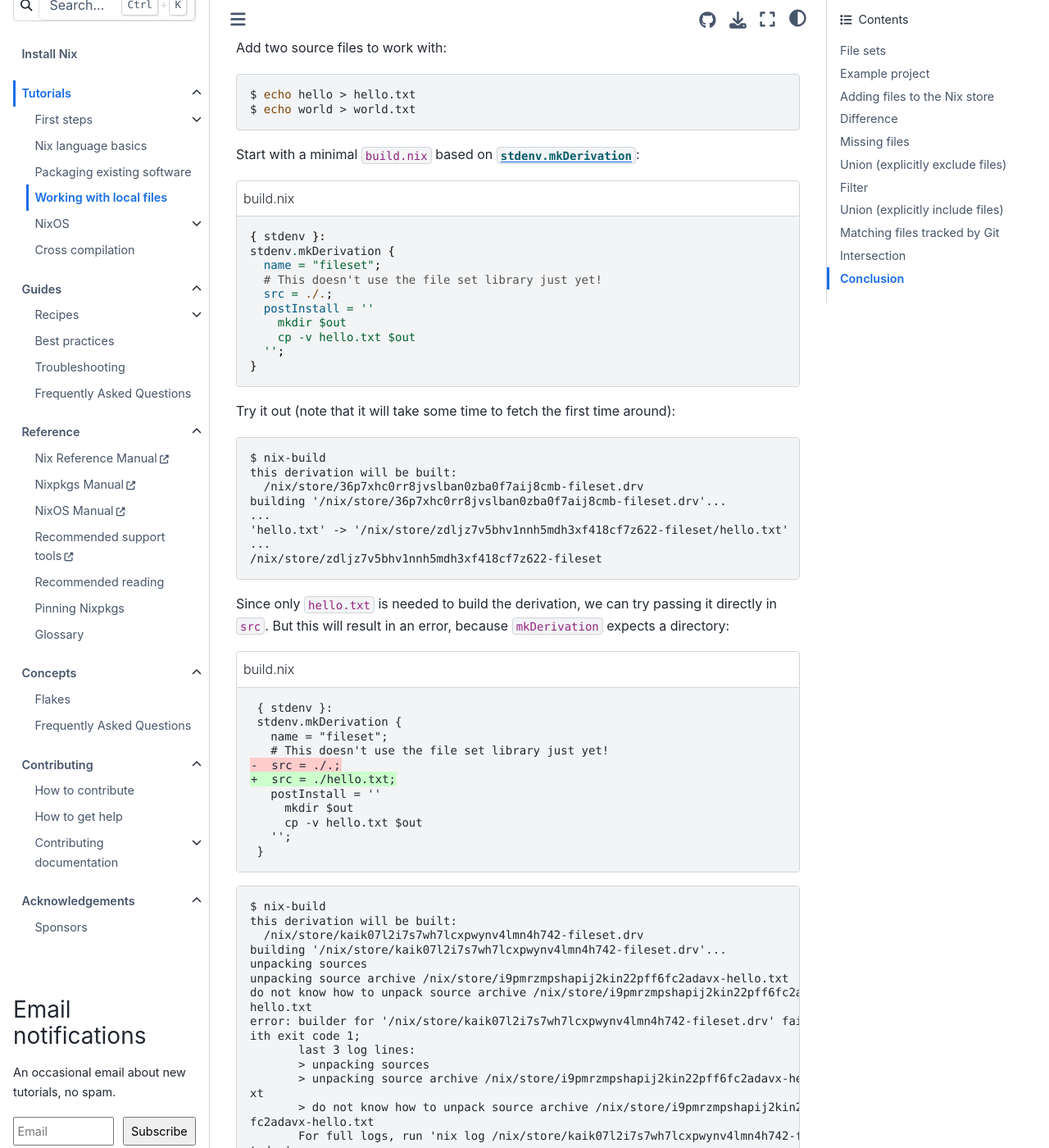
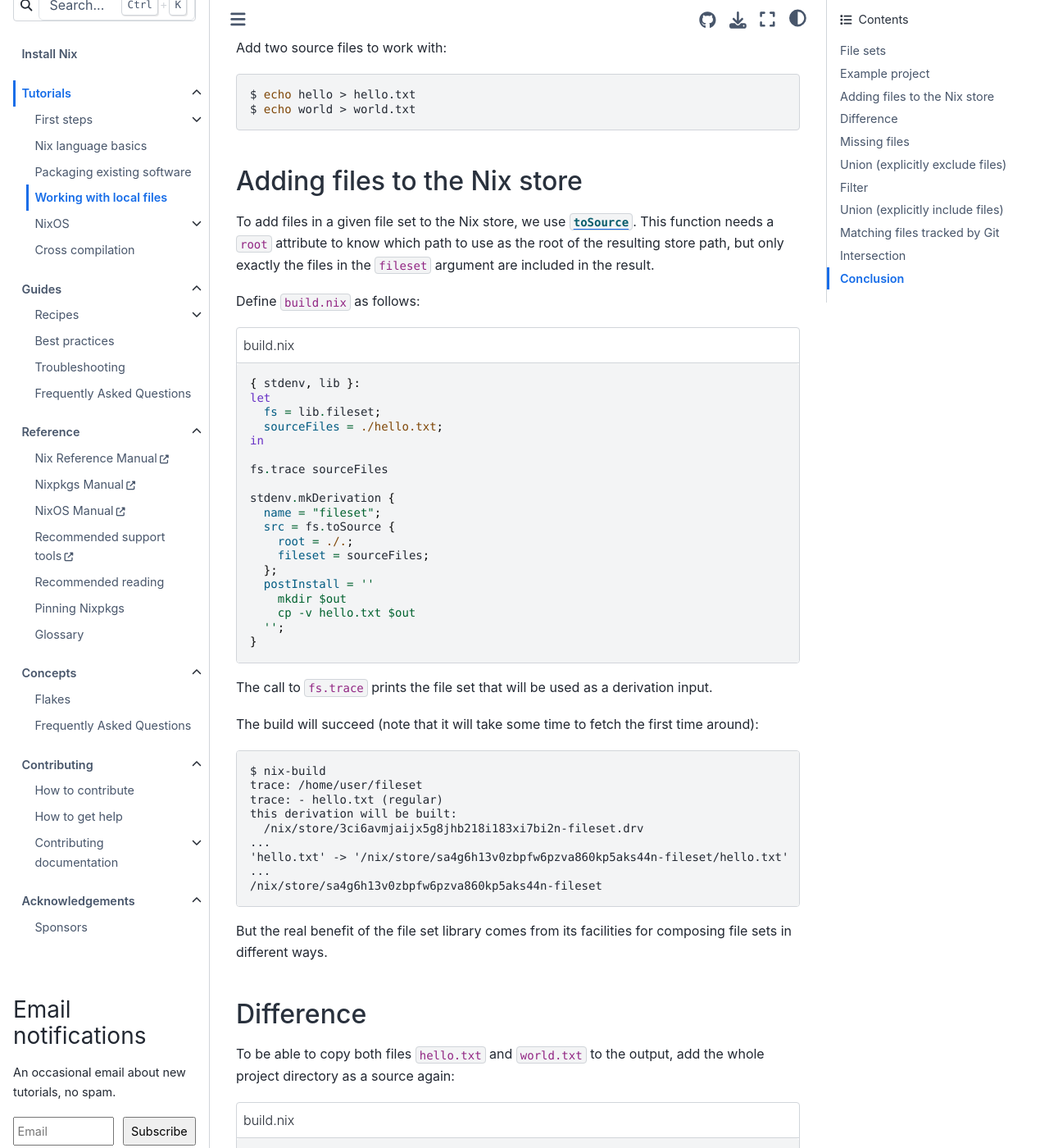
Before and after one commit to NixOS/nix.dev, a Sphinx documentation site: the page built from source/tutorials/file-sets.md, in a window 1280 px wide and 1400 px high, scrolled down 2747 px. Shown: the whole window at 82% size. Built offline with Sphinx 7.4.7 and the Sphinx Book theme 1.1.4, drawn with Linux system fonts in a browser that asks for light colours; some of the changed text lies outside the part shown.

Commit message:
Remove unecessary non-fileset part

````diff
--- a/source/tutorials/file-sets.md
+++ b/source/tutorials/file-sets.md
@@ -106,7 +106,6 @@ $ cd fileset
 $ nix-shell -p niv --run "niv init --nixpkgs nixos/nixpkgs --nixpkgs-branch master"
 ```
 
-
 Then create a `default.nix` file with the following contents:
 
 ```{code-block} nix
@@ -132,79 +131,12 @@ $ echo hello > hello.txt
 $ echo world > world.txt
 ```
 
-Start with a minimal `build.nix` based on [`stdenv.mkDerivation`](https://nixos.org/manual/nixpkgs/stable/#part-stdenv):
-
-```{code-block} nix
-:caption: build.nix
-{ stdenv }:
-stdenv.mkDerivation {
-  name = "fileset";
-  # This doesn't use the file set library just yet!
-  src = ./.;
-  postInstall = ''
-    mkdir $out
-    cp -v hello.txt $out
-  '';
-}
-```
-
-Try it out (note that it will take some time to fetch the first time around):
-
-```shell-session
-$ nix-build
-this derivation will be built:
-  /nix/store/36p7xhc0rr8jvslban0zba0f7aij8cmb-fileset.drv
-building '/nix/store/36p7xhc0rr8jvslban0zba0f7aij8cmb-fileset.drv'...
-...
-'hello.txt' -> '/nix/store/zdljz7v5bhv1nnh5mdh3xf418cf7z622-fileset/hello.txt'
-...
-/nix/store/zdljz7v5bhv1nnh5mdh3xf418cf7z622-fileset
-```
-
-Since only `hello.txt` is needed to build the derivation,
-we can try passing it directly in `src`.
-But this will result in an error, because `mkDerivation` expects a directory:
-
-```{code-block} diff
-:caption: build.nix
- { stdenv }:
- stdenv.mkDerivation {
-   name = "fileset";
-   # This doesn't use the file set library just yet!
--  src = ./.;
-+  src = ./hello.txt;
-   postInstall = ''
-     mkdir $out
-     cp -v hello.txt $out
-   '';
- }
-```
-
-```shell-session
-$ nix-build
-this derivation will be built:
-  /nix/store/kaik07l2i7s7wh7lcxpwynv4lmn4h742-fileset.drv
-building '/nix/store/kaik07l2i7s7wh7lcxpwynv4lmn4h742-fileset.drv'...
-unpacking sources
-unpacking source archive /nix/store/i9pmrzmpshapij2kin22pff6fc2adavx-hello.txt
-do not know how to unpack source archive /nix/store/i9pmrzmpshapij2kin22pff6fc2adavx-
-hello.txt
-error: builder for '/nix/store/kaik07l2i7s7wh7lcxpwynv4lmn4h742-fileset.drv' failed w
-ith exit code 1;
-       last 3 log lines:
-       > unpacking sources
-       > unpacking source archive /nix/store/i9pmrzmpshapij2kin22pff6fc2adavx-hello.t
-xt
-       > do not know how to unpack source archive /nix/store/i9pmrzmpshapij2kin22pff6
-fc2adavx-hello.txt
-       For full logs, run 'nix log /nix/store/kaik07l2i7s7wh7lcxpwynv4lmn4h742-filese
-t.drv'.
-```
-
 ## Adding files to the Nix store
 
-That's where [`toSource`](https://nixos.org/manual/nixpkgs/unstable/#function-library-lib.fileset.toSource) comes in:
-It adds exactly the files in the given file set to a directory in the Nix store, starting from a specified root path.
+To add files in a given file set to the Nix store,
+we use [`toSource`](https://nixos.org/manual/nixpkgs/unstable/#function-library-lib.fileset.toSource).
+This function needs a `root` attribute to know which path to use as the root of the resulting store path,
+but only exactly the files in the `fileset` argument are included in the result.
 
 Define `build.nix` as follows:
 
@@ -233,7 +165,7 @@ stdenv.mkDerivation {
 
 The call to `fs.trace` prints the file set that will be used as a derivation input.
 
-The build will succeed:
+The build will succeed (note that it will take some time to fetch the first time around):
 
 ```
 $ nix-build
````
